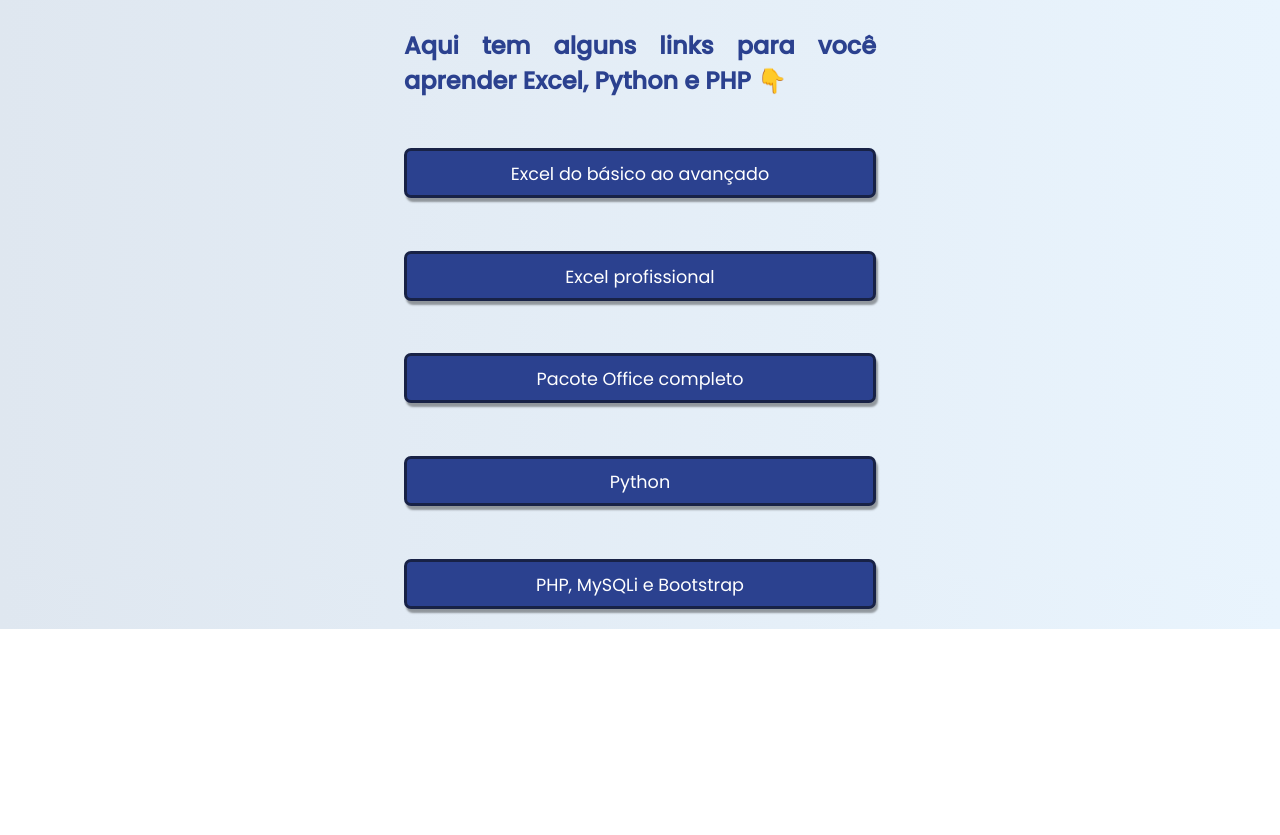
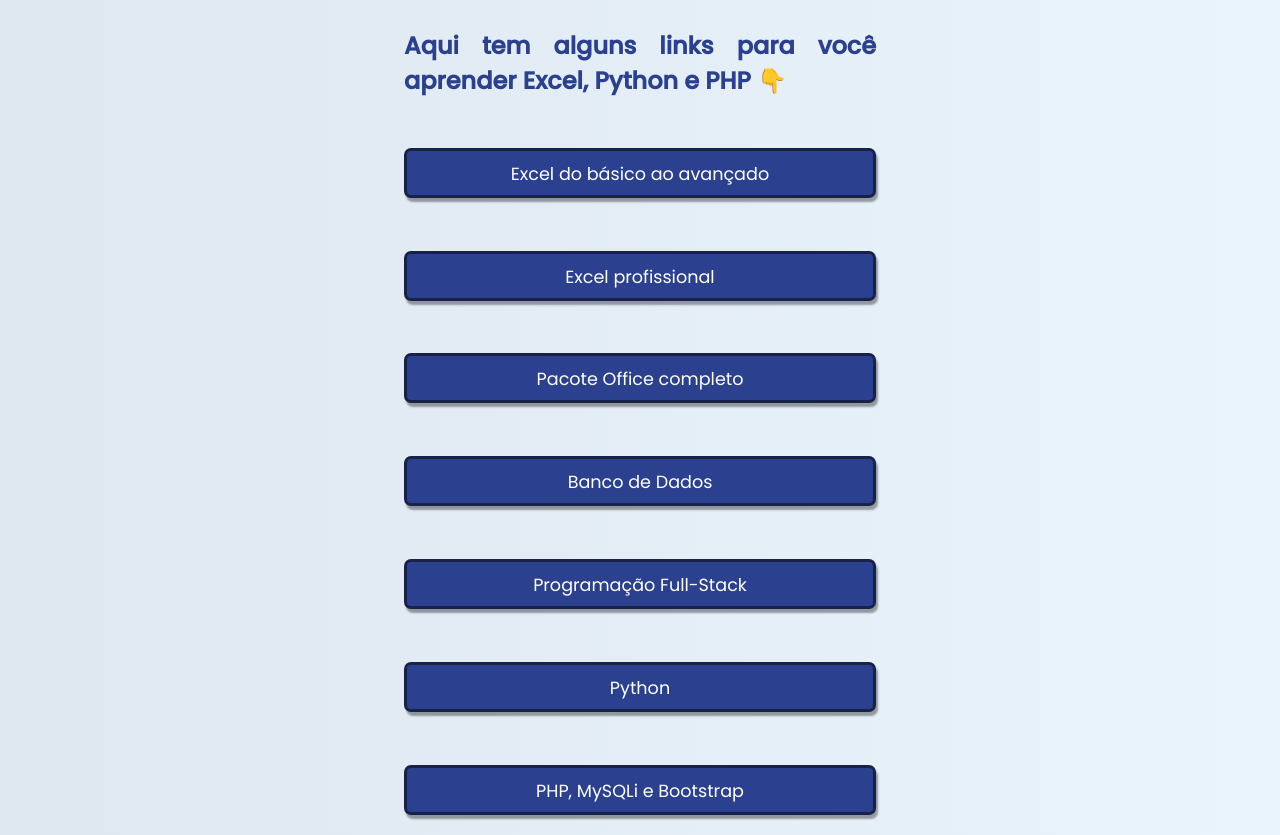
Before and after one commit to leonardoramalho/link-tree, a plain HTML site: page index.html in a window 1280 px wide. Shown: the part 235-1070 px from the top of the page. Before the commit the page ends 864 px from the top, so only its background shows below. Drawn offline with Linux system fonts and the light colour scheme.

Commit message:
mais alt

```diff
--- a/index.html
+++ b/index.html
@@ -6,14 +6,14 @@
     <meta name="viewport" content="width=device-width, initial-scale=1.0">
     <link rel="stylesheet" href="style.css">
     <link rel="shortcut icon" href="images/favicon.ico" type="image/x-icon">
-    <title>Wiz Technology - indicações</title>
+    <title>Wiz - Indicações</title>
 </head>
 <body>
 
     <div id="container">
 
         <div id="excel-basico">
-            <img src="images/logo.png" alt="Wiz">
+            <img src="images/logo.png" alt="logotipo Wiz">
             <h1>Aqui tem alguns links para você aprender Excel, Python e PHP &#x1F447</h1>
 
             <a href="https://go.hotmart.com/K76585418X">Excel do básico ao avançado</a>
@@ -25,6 +25,14 @@
 
         <div id="pacote-office-completo">
             <a href="https://go.hotmart.com/U76720782W">Pacote Office completo</a>
+        </div>
+
+        <div id="banco-dados">
+            <a href="https://go.hotmart.com/D77558121G">Banco de Dados</a>
+        </div>
+
+        <div id="fullstack">
+            <a href="https://go.hotmart.com/V77558056V">Programação Full-Stack</a>
         </div>
 
         <div id="python">
--- a/style.css
+++ b/style.css
@@ -22,6 +22,7 @@ body {
     margin: 1% auto;
     gap: 20px;
 }
+
 #container img {
     width: 150px;
     height: 150px;
```
Also changed, not shown: images/logo.png.
